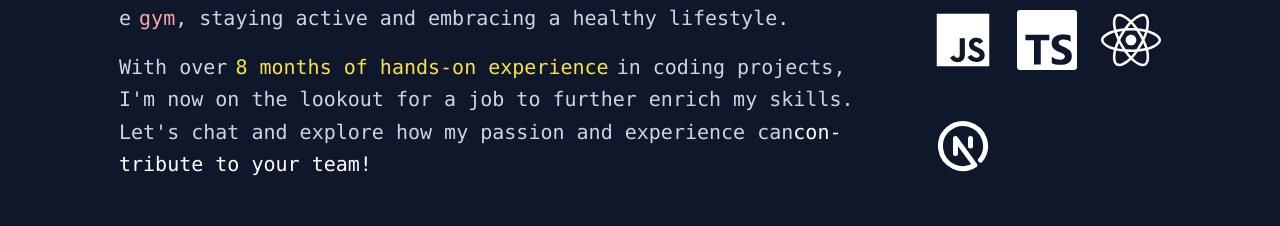
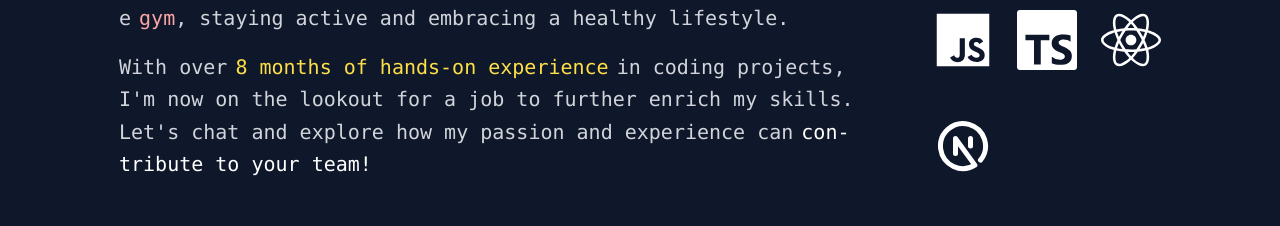
Before and after one commit to Yadier01/MyPersonalPortafolio, a React (Vite) app: page / in a window 1280 px wide. Shown: the part 2147-2373 px from the top of the page. Built offline with nearby package versions, Linux system fonts and the light colour scheme; a web font is replaced by a local one.

Commit message:
added padding left to text in About.tsx

```diff
--- a/src/components/About.tsx
+++ b/src/components/About.tsx
@@ -31,7 +31,7 @@ export const About = React.forwardRef<HTMLDivElement, { text: string }>(
             in coding projects, I'm now on the lookout for a job to further
             enrich my skills. Let's chat and explore how my passion and
             experience can
-            <span className="text-white ">contribute to your team!</span>
+            <span className="text-white pl-2 ">contribute to your team!</span>
           </p>
         </span>
         <div className="grid grid-cols-3  gap-6 ">
```
